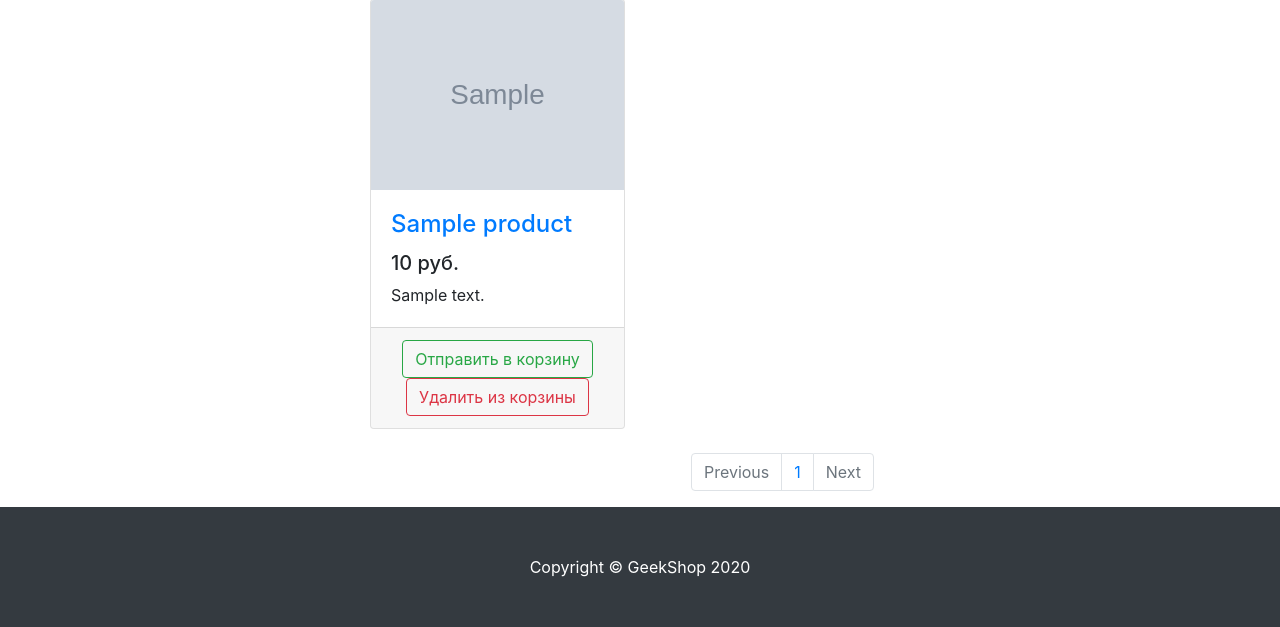
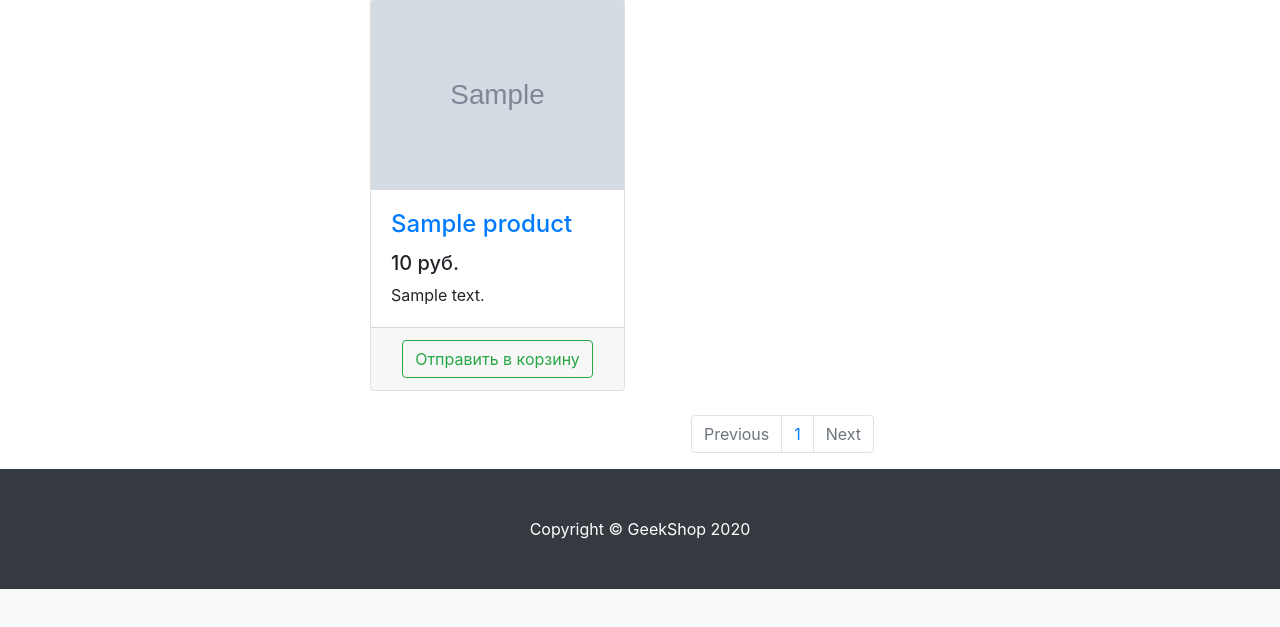
Before and after one commit to Xemur0/geekshopReload, a Django app: template mainapp/templates/mainapp/products.html in a window 1280 px wide. Shown: the part 600-1227 px from the top of the page. After the commit the page ends 1189 px from the top, so only its background shows below. Run offline with Django 3.2, Linux system fonts and the light colour scheme; the template is opened without the code that fills it: most values are stand-ins (such as "Sample title", 1, 10 or a date in 2020); grey boxes marked "Sample" are stand-in pictures; some libraries are stand-ins or nearby versions.

Commit message:
fix goods.html

```diff
--- a/mainapp/templates/mainapp/goods.html
+++ b/mainapp/templates/mainapp/goods.html
@@ -20,18 +20,18 @@
                                                                 <a href="{% url 'baskets:basket' product.id %}" class="btn btn-outline-success">Отправить
                                                                     в корзину</a>
 
-                        <input type="button" name="{{ product.id }}"
-
-                                {% for basket in baskets %}
-                                    {% if product.id == basket.product_id %}
-                               value="Удалить из корзины"
-                               class="btn btn-outline-danger"
-                                    {% endif %}
-                                {% endfor %}
-                                {% if not value %}
-                               value="Отправить в корзину"
-                               class="btn btn-outline-success"
-                                {% endif %}>
+{#                        <input type="button" name="{{ product.id }}"#}
+{##}
+{#                                {% for basket in baskets %}#}
+{#                                    {% if product.id == basket.product_id %}#}
+{#                               value="Удалить из корзины"#}
+{#                               class="btn btn-outline-danger"#}
+{#                                    {% endif %}#}
+{#                                {% endfor %}#}
+{#                                {% if not value %}#}
+{#                               value="Отправить в корзину"#}
+{#                               class="btn btn-outline-success"#}
+{#                                {% endif %}>#}
 
 
                     </div>
```
